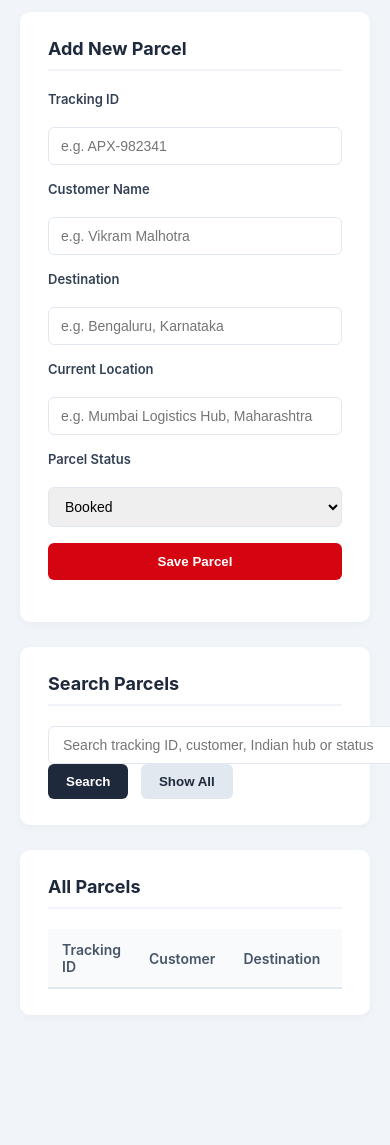
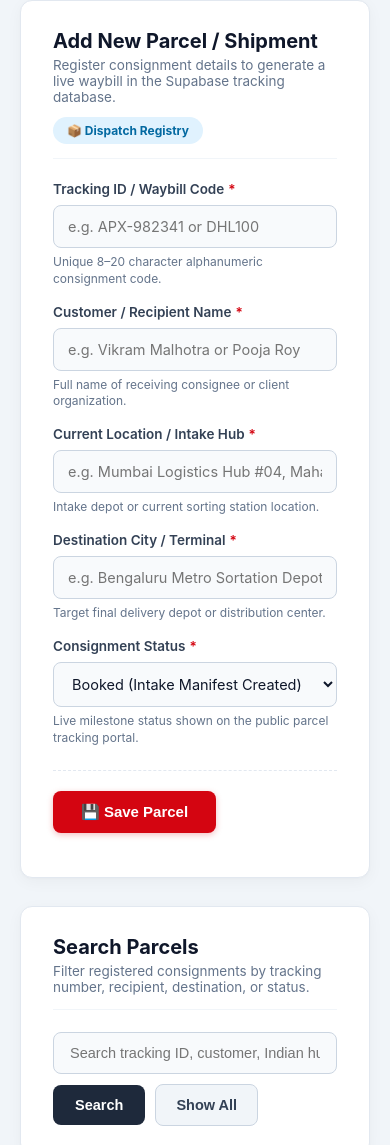
Before and after one commit to vidyasri-1234/java_miniproject, a website: page admin-dashboard.html in a window 390 px wide. Shown: the part 615-1760 px from the top of the page. Before the commit the page ends 1660 px from the top, so only its background shows below. Drawn offline with Linux system fonts and the light colour scheme; no server answers.

Commit message:
Improve parcel form spacing, responsive grid layout, and styling in admin dashboard

```diff
--- a/admin-dashboard.html
+++ b/admin-dashboard.html
@@ -1,21 +1,24 @@
-
 <!DOCTYPE html>
 <html lang="en">
+
 <head>
   <meta charset="UTF-8">
   <meta name="viewport" content="width=device-width, initial-scale=1.0">
   <title>Samriddhi | Admin Dashboard</title>
   <link rel="stylesheet" href="css/admin.css">
 </head>
+
 <body>
   <main class="dashboard">
     <header class="dashboard-header">
       <div>
-        <h1>Samriddhi's Admin Dashboard</h1>
+        <h1>Admin Dashboard</h1>
         <p>Apex Parcel Express | Parcel Management</p>
       </div>
       <div style="display: flex; gap: 10px; align-items: center;">
-        <a href="index.html" style="background: #f1f5f9; border: 1px solid var(--border); color: #334155; padding: 8px 16px; border-radius: 6px; font-weight: 600; text-decoration: none;">&larr; Back to Home</a>
+        <a href="index.html"
+          style="background: #f1f5f9; border: 1px solid var(--border); color: #334155; padding: 8px 16px; border-radius: 6px; font-weight: 600; text-decoration: none;">&larr;
+          Back to Home</a>
         <button type="button" onclick="logout()">Logout</button>
       </div>
     </header>
@@ -35,43 +38,97 @@
       </div>
     </section>
 
-    <section class="panel">
-      <h2 id="formTitle">Add New Parcel</h2>
+    <section class="panel parcel-entry-panel">
+      <div class="panel-header">
+        <div>
+          <h2 id="formTitle">Add New Parcel / Shipment</h2>
+          <p class="panel-subtitle">Register consignment details to generate a live waybill in the Supabase tracking database.</p>
+        </div>
+        <span class="badge badge-info" style="font-size: 12px; font-weight: 700; background: #e0f2fe; color: #0369a1; padding: 6px 14px; border-radius: 20px;">
+          📦 Dispatch Registry
+        </span>
+      </div>
+
       <form id="parcelForm">
         <input type="hidden" id="editId">
 
-        <label for="trackingId">Tracking ID</label>
-        <input id="trackingId" required maxlength="20" placeholder="e.g. APX-982341">
+        <div class="form-grid">
+          <!-- Field 1: Tracking ID -->
+          <div class="form-group">
+            <label for="trackingId">
+              Tracking ID / Waybill Code <span class="required" style="color: #d40511;">*</span>
+            </label>
+            <input id="trackingId" required maxlength="20" placeholder="e.g. APX-982341 or DHL100" autocomplete="off" spellcheck="false">
+            <span class="input-hint">Unique 8–20 character alphanumeric consignment code.</span>
+          </div>
 
-        <label for="customerName">Customer Name</label>
-        <input id="customerName" required placeholder="e.g. Vikram Malhotra">
+          <!-- Field 2: Customer Name -->
+          <div class="form-group">
+            <label for="customerName">
+              Customer / Recipient Name <span class="required" style="color: #d40511;">*</span>
+            </label>
+            <input id="customerName" required placeholder="e.g. Vikram Malhotra or Pooja Roy">
+            <span class="input-hint">Full name of receiving consignee or client organization.</span>
+          </div>
 
-        <label for="destination">Destination</label>
-        <input id="destination" required placeholder="e.g. Bengaluru, Karnataka">
+          <!-- Field 3: Current Location -->
+          <div class="form-group">
+            <label for="location">
+              Current Location / Intake Hub <span class="required" style="color: #d40511;">*</span>
+            </label>
+            <input id="location" required placeholder="e.g. Mumbai Logistics Hub #04, Maharashtra">
+            <span class="input-hint">Intake depot or current sorting station location.</span>
+          </div>
 
-        <label for="location">Current Location</label>
-        <input id="location" required placeholder="e.g. Mumbai Logistics Hub, Maharashtra">
+          <!-- Field 4: Destination -->
+          <div class="form-group">
+            <label for="destination">
+              Destination City / Terminal <span class="required" style="color: #d40511;">*</span>
+            </label>
+            <input id="destination" required placeholder="e.g. Bengaluru Metro Sortation Depot, Karnataka">
+            <span class="input-hint">Target final delivery depot or distribution center.</span>
+          </div>
 
-        <label for="status">Parcel Status</label>
+          <!-- Field 5: Status -->
+          <div class="form-group form-group-full">
+            <label for="status">
+              Consignment Status <span class="required" style="color: #d40511;">*</span>
+            </label>
             <select id="status">
-          <option>Booked</option>
-          <option>In Transit</option>
-          <option>Out for Delivery</option>
-          <option>Delivered</option>
-          <option>Delayed</option>
+              <option value="Booked">Booked (Intake Manifest Created)</option>
+              <option value="In Transit">In Transit (Linehaul Dispatch Active)</option>
+              <option value="Out for Delivery">Out for Delivery (Courier Assigned)</option>
+              <option value="Delivered">Delivered (Handover Verified)</option>
+              <option value="Delayed">Delayed (Exception Hold)</option>
             </select>
+            <span class="input-hint">Live milestone status shown on the public parcel tracking portal.</span>
+          </div>
+        </div>
 
-        <button type="submit">Save Parcel</button>
-        <button type="button" id="cancelEdit" hidden>Cancel Edit</button>
+        <div class="form-actions">
+          <button type="submit" class="btn-submit" id="saveParcelBtn">
+            <span>💾 Save Parcel</span>
+          </button>
+          <button type="button" id="cancelEdit" class="btn-cancel" hidden>
+            <span>✕ Cancel Edit</span>
+          </button>
+        </div>
       </form>
-      <p id="message" role="status"></p>
+      <div id="message" role="status" class="form-message"></div>
     </section>
 
     <section class="panel">
+      <div class="panel-header">
+        <div>
           <h2>Search Parcels</h2>
+          <p class="panel-subtitle">Filter registered consignments by tracking number, recipient, destination, or status.</p>
+        </div>
+      </div>
+      <div class="search-bar">
         <input id="searchInput" placeholder="Search tracking ID, customer, Indian hub or status">
         <button type="button" id="searchButton">Search</button>
         <button type="button" id="showAllButton">Show All</button>
+      </div>
     </section>
 
     <section class="panel">
@@ -97,4 +154,5 @@
 
   <script src="js/admin.js"></script>
 </body>
+
 </html>
--- a/css/admin.css
+++ b/css/admin.css
@@ -184,98 +184,233 @@ body {
 /* Panels */
 .panel {
   background: white;
-  padding: 26px 28px;
-  border-radius: 10px;
-  box-shadow: 0 2px 8px rgba(0, 0, 0, 0.04);
-  margin-bottom: 25px;
+  padding: 28px 32px;
+  border-radius: 12px;
+  box-shadow: 0 4px 16px rgba(0, 0, 0, 0.04), 0 1px 3px rgba(0, 0, 0, 0.02);
+  margin-bottom: 28px;
+  border: 1px solid #e2e8f0;
 }
 
-.panel h2 {
-  margin: 0 0 20px;
-  font-size: 18px;
-  color: var(--dark);
-  border-bottom: 2px solid #f1f5f9;
-  padding-bottom: 10px;
+.panel-header {
+  display: flex;
+  justify-content: space-between;
+  align-items: center;
+  margin-bottom: 22px;
+  padding-bottom: 14px;
+  border-bottom: 1.5px solid #f1f5f9;
+  flex-wrap: wrap;
+  gap: 12px;
 }
 
-/* Form */
-#parcelForm {
-  display: grid;
-  grid-template-columns: repeat(auto-fit, minmax(200px, 1fr));
-  gap: 16px;
-  align-items: end;
+.panel-header h2 {
+  margin: 0 0 4px 0;
+  border-bottom: none;
+  padding-bottom: 0;
+  font-size: 20px;
+  font-weight: 700;
+  color: #0f172a;
 }
 
-#parcelForm label {
-  font-size: 13px;
-  font-weight: 600;
-  margin-bottom: 4px;
+.panel-subtitle {
+  margin: 0;
+  color: #64748b;
+  font-size: 13.5px;
+}
+
+/* Form Layout */
+#parcelForm {
   display: block;
 }
 
-#parcelForm input, #parcelForm select {
+.form-grid {
+  display: grid;
+  grid-template-columns: repeat(2, 1fr);
+  gap: 22px 26px;
+  margin-bottom: 24px;
+}
+
+@media (max-width: 768px) {
+  .form-grid {
+    grid-template-columns: 1fr;
+    gap: 16px;
+  }
+}
+
+.form-group {
+  display: flex;
+  flex-direction: column;
+}
+
+.form-group-full {
+  grid-column: 1 / -1;
+}
+
+.form-group label {
+  font-size: 13.5px;
+  font-weight: 600;
+  color: #334155;
+  margin-bottom: 8px;
+  display: flex;
+  align-items: center;
+  gap: 4px;
+}
+
+.form-group input,
+.form-group select {
   width: 100%;
-  padding: 10px 12px;
-  border: 1px solid var(--border);
-  border-radius: 6px;
+  padding: 12px 14px;
+  border: 1.5px solid #cbd5e1;
+  border-radius: 8px;
+  font-size: 14.5px;
+  color: #0f172a;
+  background-color: #f8fafc;
+  box-sizing: border-box;
+  transition: all 0.2s ease-in-out;
+  outline: none;
+  font-family: inherit;
+}
+
+.form-group input:hover,
+.form-group select:hover {
+  border-color: #94a3b8;
+  background-color: #ffffff;
+}
+
+.form-group input:focus,
+.form-group select:focus {
+  border-color: var(--primary);
+  background-color: #ffffff;
+  box-shadow: 0 0 0 3px rgba(212, 5, 17, 0.12);
+}
+
+.input-hint {
+  font-size: 12px;
+  color: #64748b;
+  margin-top: 6px;
+  line-height: 1.4;
+}
+
+/* Form Actions */
+.form-actions {
+  display: flex;
+  align-items: center;
+  gap: 12px;
+  padding-top: 20px;
+  border-top: 1px dashed #e2e8f0;
+}
+
+.btn-submit {
+  background: var(--primary);
+  color: #ffffff;
+  border: none;
+  padding: 12px 28px;
+  font-size: 15px;
+  font-weight: 600;
+  border-radius: 8px;
+  cursor: pointer;
+  display: inline-flex;
+  align-items: center;
+  gap: 8px;
+  transition: all 0.2s ease;
+  box-shadow: 0 2px 6px rgba(212, 5, 17, 0.25);
+}
+
+.btn-submit:hover {
+  background: var(--primary-hover);
+  transform: translateY(-1px);
+  box-shadow: 0 4px 12px rgba(212, 5, 17, 0.35);
+}
+
+.btn-cancel {
+  background: #f1f5f9;
+  color: #475569;
+  border: 1.5px solid #cbd5e1;
+  padding: 12px 22px;
+  font-size: 15px;
+  font-weight: 600;
+  border-radius: 8px;
+  cursor: pointer;
+  transition: all 0.2s ease;
+}
+
+.btn-cancel:hover {
+  background: #e2e8f0;
+  color: #0f172a;
+}
+
+.form-message {
+  margin-top: 16px;
   font-size: 14px;
+  font-weight: 600;
+}
+
+.form-message:not(:empty) {
+  padding: 12px 18px;
+  border-radius: 8px;
+  background: #f0fdf4;
+  border: 1px solid #bbf7d0;
+  color: #166534;
+}
+
+/* Search Controls */
+.search-bar {
+  display: flex;
+  gap: 10px;
+  flex-wrap: wrap;
+  align-items: center;
+}
+
+#searchInput {
+  padding: 12px 16px;
+  flex: 1;
+  min-width: 280px;
+  max-width: 480px;
+  border: 1.5px solid #cbd5e1;
+  border-radius: 8px;
+  font-size: 14.5px;
+  background: #f8fafc;
+  outline: none;
+  transition: all 0.2s ease;
   box-sizing: border-box;
 }
 
-#parcelForm button[type="submit"] {
-  background: var(--primary);
-  color: white;
+#searchInput:focus {
+  border-color: var(--primary);
+  background: #ffffff;
+  box-shadow: 0 0 0 3px rgba(212, 5, 17, 0.12);
+}
+
+#searchButton {
+  background: #1e293b;
+  color: #ffffff;
   border: none;
-  padding: 11px 20px;
+  padding: 12px 22px;
+  font-size: 14.5px;
   font-weight: 600;
-  border-radius: 6px;
+  border-radius: 8px;
   cursor: pointer;
   transition: background 0.2s;
 }
 
-#parcelForm button[type="submit"]:hover {
-  background: var(--primary-hover);
-}
-
-#cancelEdit {
-  background: #64748b;
-  color: white;
-  border: none;
-  padding: 11px 20px;
-  font-weight: 600;
-  border-radius: 6px;
-  cursor: pointer;
-}
-
-/* Search Controls */
-#searchInput {
-  padding: 10px 14px;
-  width: 320px;
-  border: 1px solid var(--border);
-  border-radius: 6px;
-  font-size: 14px;
-  margin-right: 10px;
-}
-
-#searchButton {
-  background: var(--dark);
-  color: white;
-  border: none;
-  padding: 10px 18px;
-  font-weight: 600;
-  border-radius: 6px;
-  cursor: pointer;
+#searchButton:hover {
+  background: #0f172a;
 }
 
 #showAllButton {
+  background: #f1f5f9;
+  border: 1.5px solid #cbd5e1;
+  color: #334155;
+  padding: 12px 20px;
+  font-size: 14.5px;
+  font-weight: 600;
+  border-radius: 8px;
+  cursor: pointer;
+  transition: all 0.2s;
+}
+
+#showAllButton:hover {
   background: #e2e8f0;
-  color: var(--dark);
-  border: none;
-  padding: 10px 18px;
-  font-weight: 600;
-  border-radius: 6px;
-  cursor: pointer;
-  margin-left: 8px;
+  color: #0f172a;
 }
 
 /* Table */
```
Also changed, not shown: admin-login.html (+4 -2 lines). Lines whose indentation alone changed are shown as unchanged.
